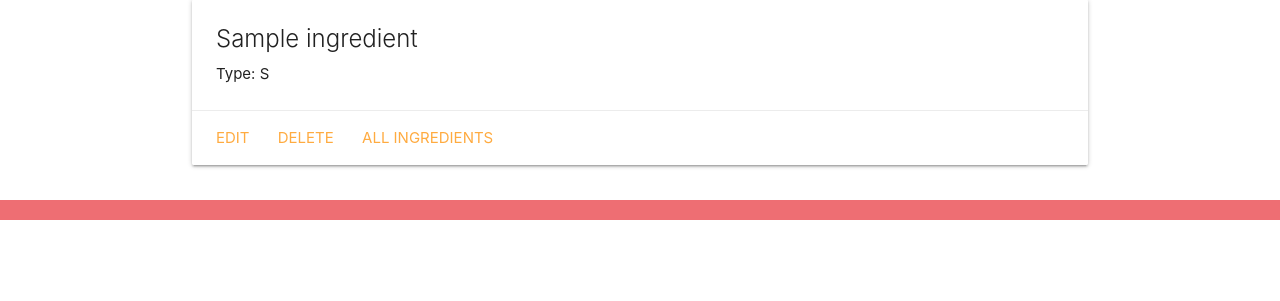
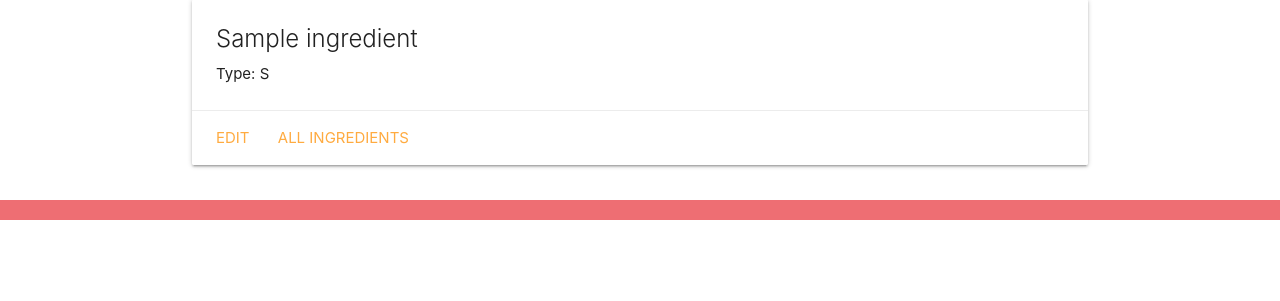
Before and after one commit to sicknarf/Project-3, a Django app: page /ingredients/1/ in a window 1280 px wide. Shown: the part 201-502 px from the top of the page. Run offline with Django 4.2, Linux system fonts and the light colour scheme; tables that the repository leaves empty hold one stand-in row (values such as "Sample post").

Commit message:
removed ingredient delete functionality

```diff
--- a/pourspot/main_app/templates/main_app/ingredient_detail.html
+++ b/pourspot/main_app/templates/main_app/ingredient_detail.html
@@ -12,7 +12,6 @@
             </div>
             <div class="card-action">
                 <a href="{% url 'update_ingredient' ingredient.id %}">Edit</a>
-                <a href="{% url 'delete_ingredient' ingredient.id %}">Delete</a>
                 <a href="{% url 'add_ingredient' %}">All Ingredients</a>
             </div>
 
--- a/pourspot/main_app/urls.py
+++ b/pourspot/main_app/urls.py
@@ -26,7 +26,7 @@ urlpatterns = [
     # http://localhost:8000/ingredients/edit
     path('ingredients/<int:pk>/update/', views.IngredientUpdate.as_view(), name="update_ingredient"),
     # http://localhost:8000/ingredients/delete
-    path('ingredients/<int:pk>/delete/', views.IngredientDelete.as_view(), name="delete_ingredient"),
+    # path('ingredients/<int:pk>/delete/', views.IngredientDelete.as_view(), name="delete_ingredient"),
     # http://localhost:8000/ingredients/detail
     path('ingredients/<int:ingredient_id>/', views.ingredient_detail, name='ingredient_detail'),
     path('ingredients/', views.add_ingredient, name="add_ingredient"),
--- a/pourspot/main_app/views.py
+++ b/pourspot/main_app/views.py
@@ -93,9 +93,11 @@ class IngredientUpdate(LoginRequiredMixin, UpdateView):
     def get_success_url(self, **kwargs):
         return reverse('ingredient_detail', args=(self.object.id, ))
 
-class IngredientDelete(LoginRequiredMixin, DeleteView):
-    model = Ingredient
-    success_url ='/ingredients/'
+# commented out and removed this functionality to reduce interference with recipe m2m relationship
+# leaving in for future implementation/improvement
+# class IngredientDelete(LoginRequiredMixin, DeleteView):
+#     model = Ingredient
+#     success_url ='/ingredients/'
 
 @login_required
 def add_recipe(request, drink_id):
```
